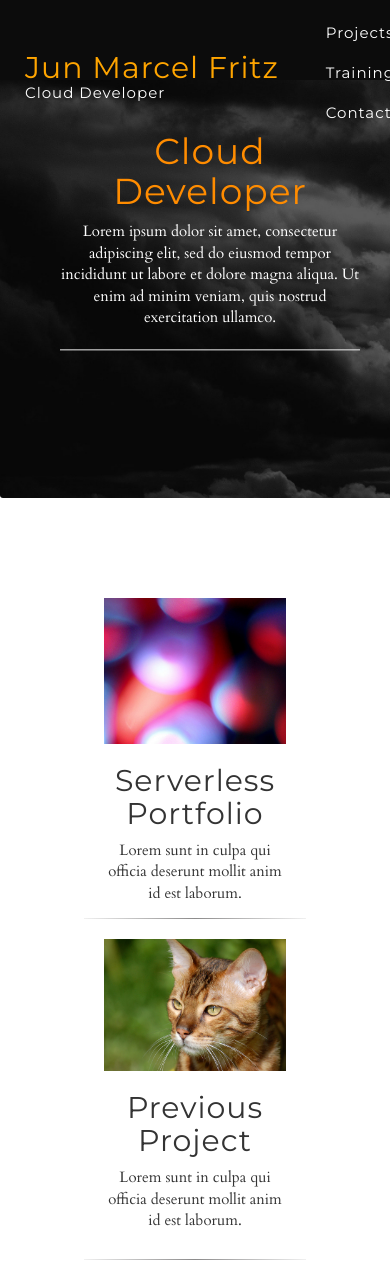
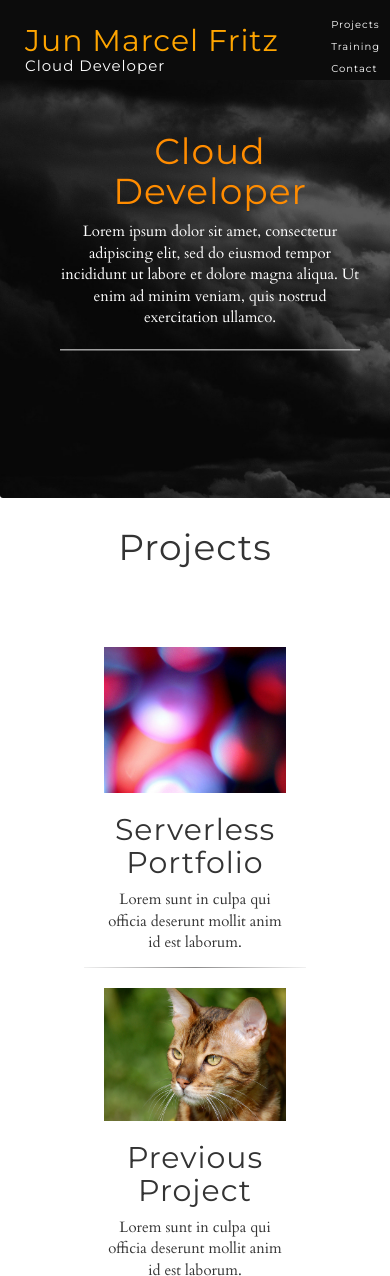
Before and after one commit to JMFritz/Portf, a React app: page / in a window 390 px wide. Shown: the top 1276 px of the page. Built offline with nearby package versions, Linux system fonts and the light colour scheme.

Commit message:
almost done, adjusted navbar for mobile screens and update css.

```diff
--- a/index.html
+++ b/index.html
@@ -51,22 +51,20 @@
   </head>
 
   <body id="page-top">
-    <nav class="navbar navbar-expand-lg navbar-fixed-top" id="mainNav">
+    <nav class="navbar navbar-expand-sm navbar-fixed-top">
       <div class="container">
         <h2 class="navbar-brand js-scroll-trigger" href="#page-top">Jun Marcel Fritz<br><span class="my_title color--darkgrey">Cloud Developer</span></h2>
-
-        <ul class="navbar-nav ml-auto">
-          <li class="nav-item">
-            <a class="nav-link js-scroll-trigger" href="#example-work"> Projects</a>
+        <ul class="navbar-nav ml-auto" id="stupid">
+          <li class="nav-item" id="testfucker">
+            <a class="nav-link" href="#example-work"> Projects</a>
           </li>
           <li class="nav-item">
-            <a class="nav-link js-scroll-trigger" href="#training">Training</a>
+            <a class="nav-link" href="#training">Training</a>
           </li>
           <li class="nav-item">
-            <a class="nav-link js-scroll-trigger" href="#contact">Contact</a>
+            <a class="nav-link" href="#contact">Contact</a>
           </li>
         </ul>
-
       </div>
     </nav>
 
@@ -89,11 +87,12 @@
     </div>
 
     <div class="containerONE">
+      <h1>Projects</h1>
       <div id="example-work"></div>
 
       <section class="sectionTWO section--description section--alignCentered" id="training">
         <div class="trainingSection">
-          <h2>Training & Certifications</h2><br>
+          <h1>Training & Certifications</h1><br>
           <div class="certsWrapper">
             <div class="certs">
               <img class="badges" src="images/SABadge.png" alt="AWS Solution Architect">
@@ -125,7 +124,7 @@
     <hr class="style-four">
     <section class="section section--alignCentered section--description" id="contact">
       <div class="contact-info">
-        <!-- <h1 class="brand">Get in Touch</h1> -->
+        <h1>Get in Touch</h1>
         <div class="wrapper">
           <div class="my-info">
             <!-- <h3>Jun Marcel Fritz</h3> -->
--- a/styles/main.css
+++ b/styles/main.css
@@ -48,10 +48,8 @@ h1, h2, h3, h4, h5, h6, li {
 .containerONE {
   margin: auto;
   width: 75%;
+  text-align: center;
   /* background-color: #121b1e; */
-}
-.container {
-  max-width: 200vh;
 }
 
 /*
@@ -69,7 +67,7 @@ h1, h2, h3, h4, h5, h6, li {
   min-height: 50vh;
   position: relative;
   padding-top: 5rem;
-  padding-bottom: 5rem;
+  padding-bottom: 2rem;
   vertical-align: middle;
 }
 .sectionTHREE {
@@ -156,11 +154,13 @@ hr.style-four {
 .navbar h2 {
   margin-top: 0;
   font-size: 3rem;
+  float: left;
 }
-
 .nav-item a {
-  font-size: 1.5rem;
+  font-size: 1rem;
   color: white;
+  display: inline;
+  margin-right: 1.5rem;
 }
 .nav-item a:hover{
   color: darkorange;
@@ -410,24 +410,14 @@ ul {
     transform: translate(-50%, -50%);
     margin: 1rem;
   }
-  /* .navbar {
-    background-color: #0C0C0C;
-    color: orange;
-    height: 80px;
-  }
-  .navbar h2 {
-    margin-top: 0;
-    font-size: 3rem;
-  }
   .nav-item a {
-    display: inline;
-    min-width: 200rem;
-    font-size: 1.2rem;
+    font-size: 1.5rem;
     color: white;
+    margin-right: 2rem;
   }
   .nav-item a:hover{
     color: darkorange;
-  } */
+  }
 }
 
 /*
```
